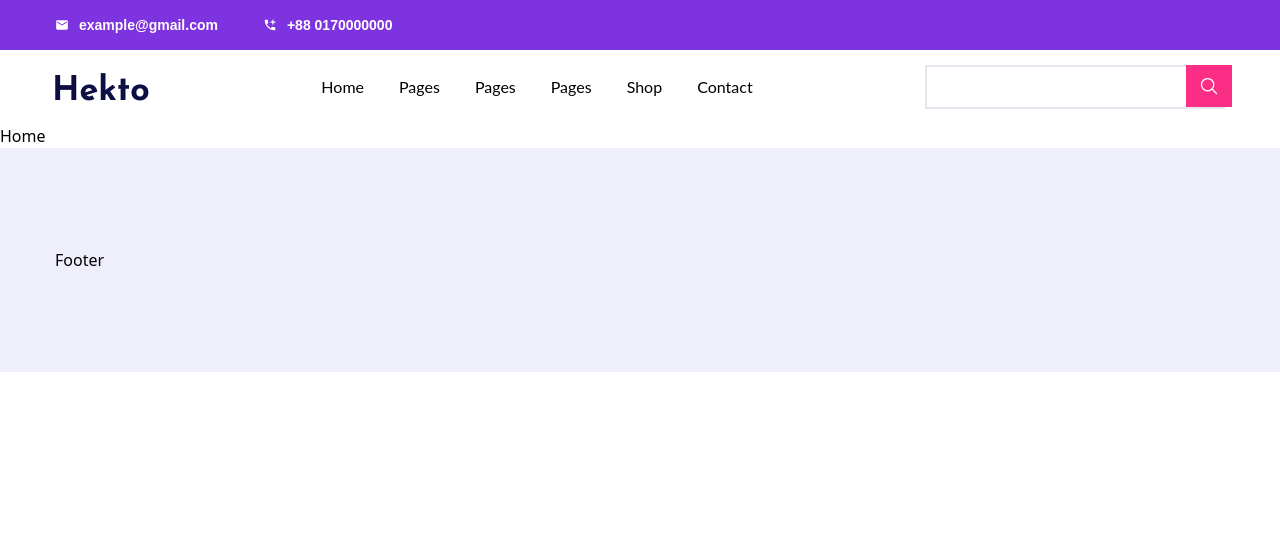
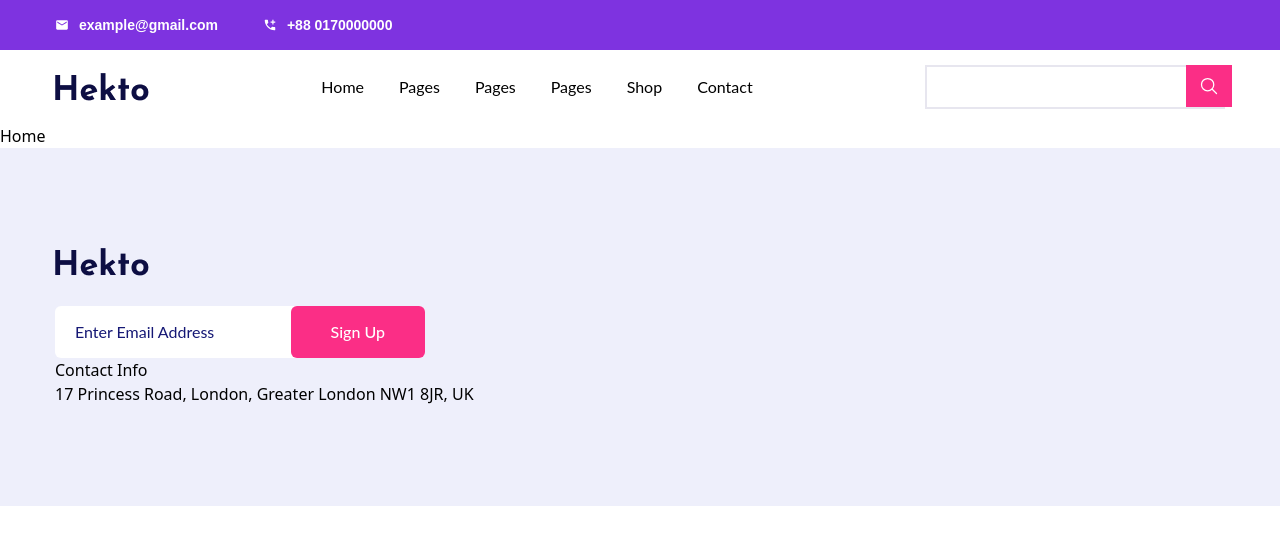
Before and after one commit to siamtalukder484/hekto-ecommerce, a React (Vite) app: page / in a window 1280 px wide. Shown: the top 544 px of the page. Built offline with nearby package versions, Linux system fonts and the light colour scheme.

Commit message:
footer part done

```diff
--- a/src/layout/Footer.jsx
+++ b/src/layout/Footer.jsx
@@ -1,10 +1,34 @@
 import React from 'react'
+import { Image } from '../utilities/Image'
+import footerImg from '../assets/images/logo.png'
+import Input from '../componants/Input'
+import Button from '../componants/Button'
+import PeraGrap from '../utilities/PeraGrap'
 
 export const Footer = () => {
   return (
     <footer className='py-[100px] bg-footer-bg'>
       <div className='max-w-container mx-auto'>
-        <h1>Footer</h1>
+        <div>
+          <div>
+              <div className='pb-[30px]'>
+                <picture>
+                  <Image source={footerImg} alt="img not found"/>
+                </picture>
+              </div>
+              <div className='w-[370px] relative'>
+                <Input placeholder="Enter Email Address" type="email" style=" rounded-md  border-0 outline-0 py-[14px] px-[20px] text-heading-color font-lato text-base font-normal placeholder:text-heading-color placeholder:capitalize placeholder:font-lato placeholder:text-base w-full"/>
+                <Button text="Sign Up" style="bg-btn-color py-[14px] px-[40px] rounded-md text-white font-lato font-medium capitalize absolute top-0 right-0"/>
+              </div>
+              <div>
+                <span>Contact Info</span>
+                <PeraGrap text="17 Princess Road, London, Greater London NW1 8JR, UK"/>
+              </div>
+          </div>
+          <div></div>
+          <div></div>
+          <div></div>
+        </div>
       </div>
     </footer>
   )
--- /dev/null
+++ b/src/utilities/PeraGrap.jsx
@@ -0,0 +1,9 @@
+import React from 'react'
+
+const PeraGrap = ({text, style, }) => {
+  return (
+    <p className={style}>{text}</p>
+  )
+}
+
+export default PeraGrap
```
